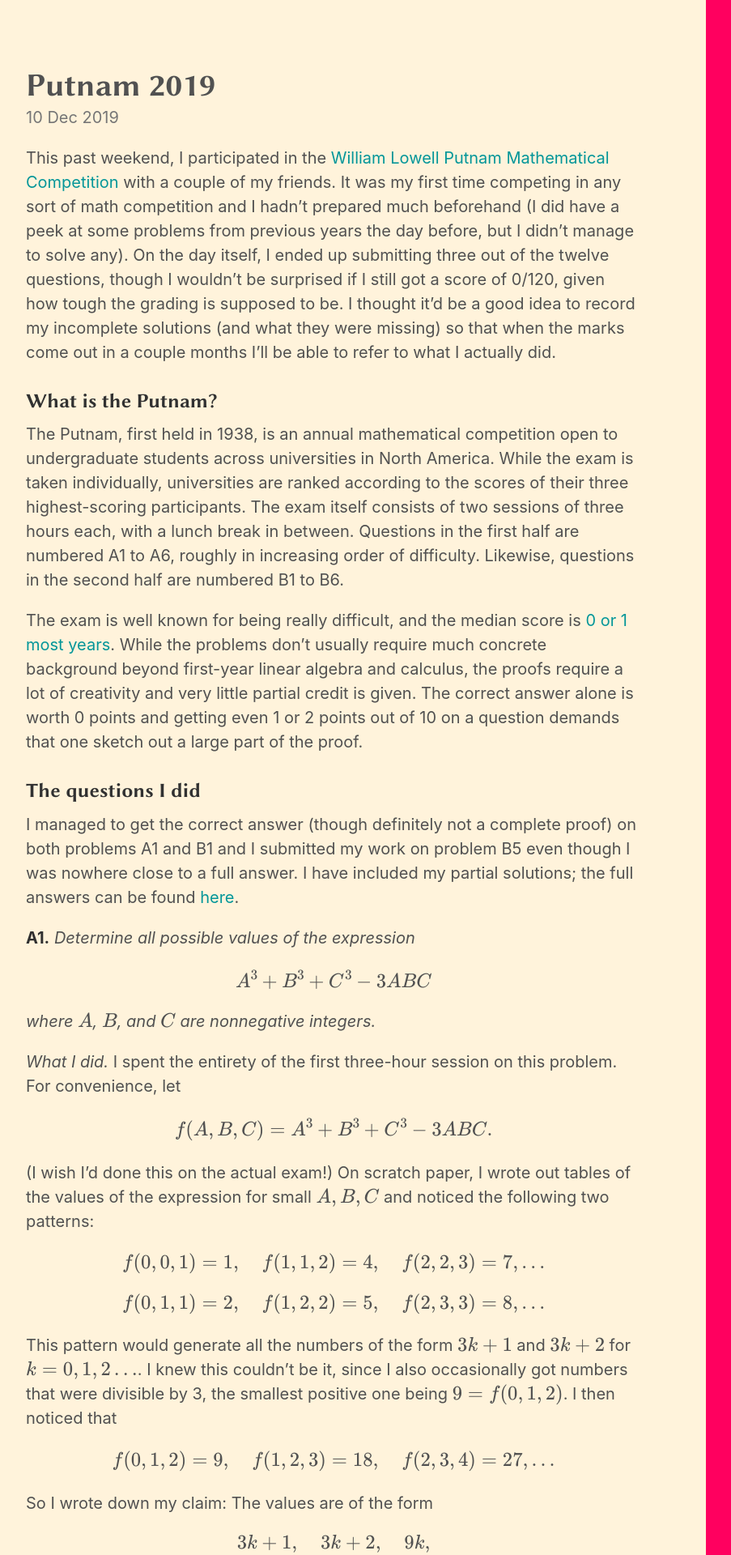
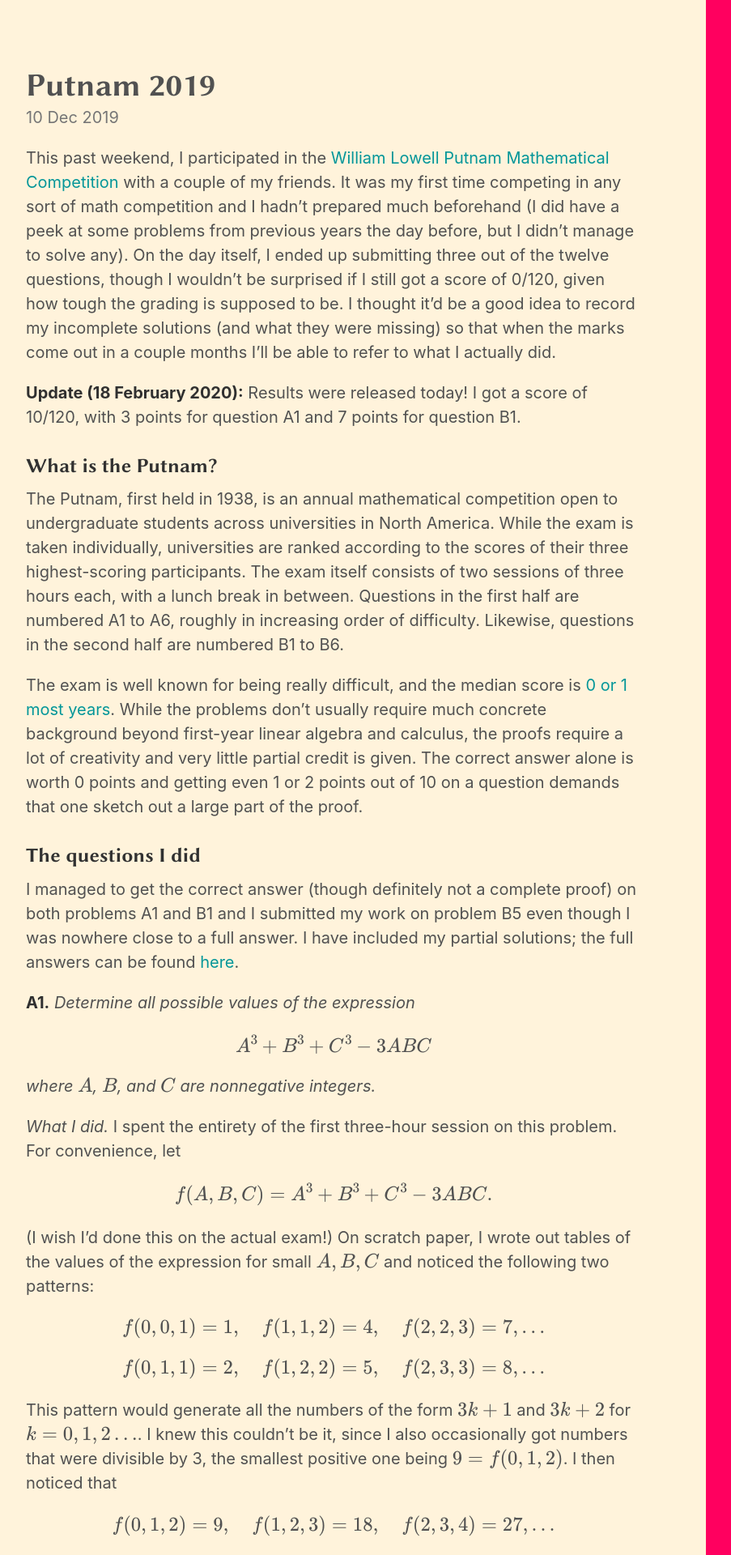
Before and after one commit to marcelgoh/marcelgoh.github.io, a Jekyll site: the page built from _posts/2019-12-10-putnam-2019.md, in a window 1280 px wide. Shown: the top 1920 px of the page at 81% size, without its empty margins (48-951 px from the left). Built offline with Jekyll 4.4.1, drawn with Linux system fonts in a browser that asks for light colours; some web fonts are replaced; formulas are drawn with MathJax 3; a script that is not in the unit is left out.

Commit message:
Putnam results

```diff
--- a/_posts/2019-12-10-putnam-2019.md
+++ b/_posts/2019-12-10-putnam-2019.md
@@ -9,6 +9,8 @@ excerpt_separator:  <!--more-->
 
 This past weekend, I participated in the [William Lowell Putnam Mathematical Competition](https://www.maa.org/math-competitions/putnam-competition) with a couple of my friends. It was my first time competing in any sort of math competition and I hadn't prepared much beforehand (I did have a peek at some problems from previous years the day before, but I didn't manage to solve any). On the day itself, I ended up submitting three out of the twelve questions, though I wouldn't be surprised if I still got a score of 0/120, given how tough the grading is supposed to be. I thought it'd be a good idea to record my incomplete solutions (and what they were missing) so that when the marks come out in a couple months I'll be able to refer to what I actually did.
 <!--more-->
+
+__Update (18 February 2020):__ Results were released today! I got a score of 10/120, with 3 points for question A1 and 7 points for question B1.
 
 ### What is the Putnam?
 
```
